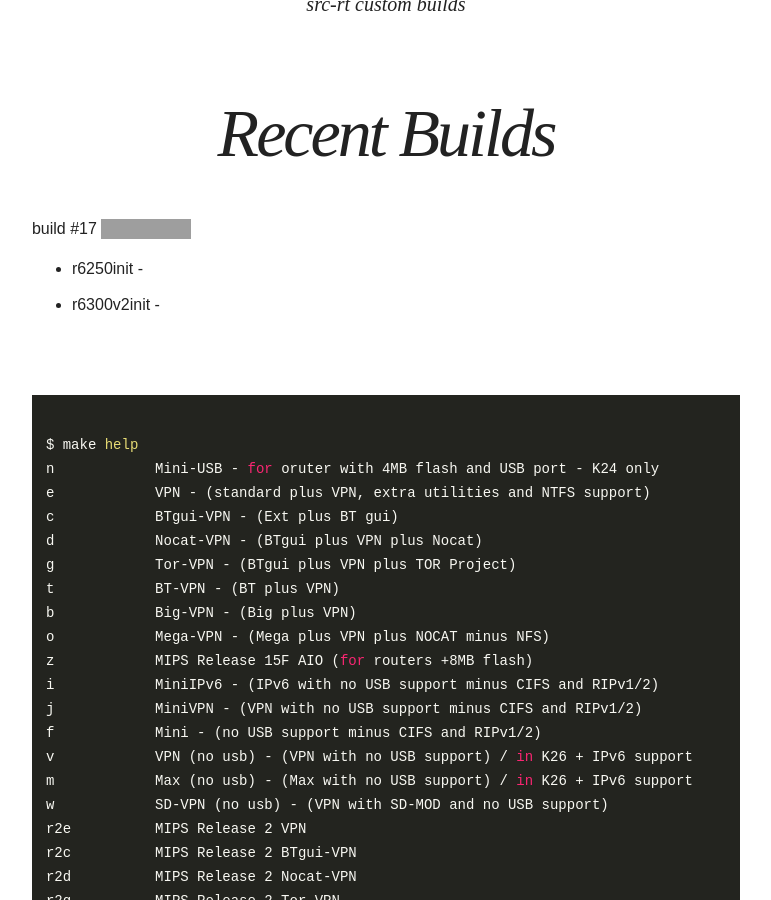
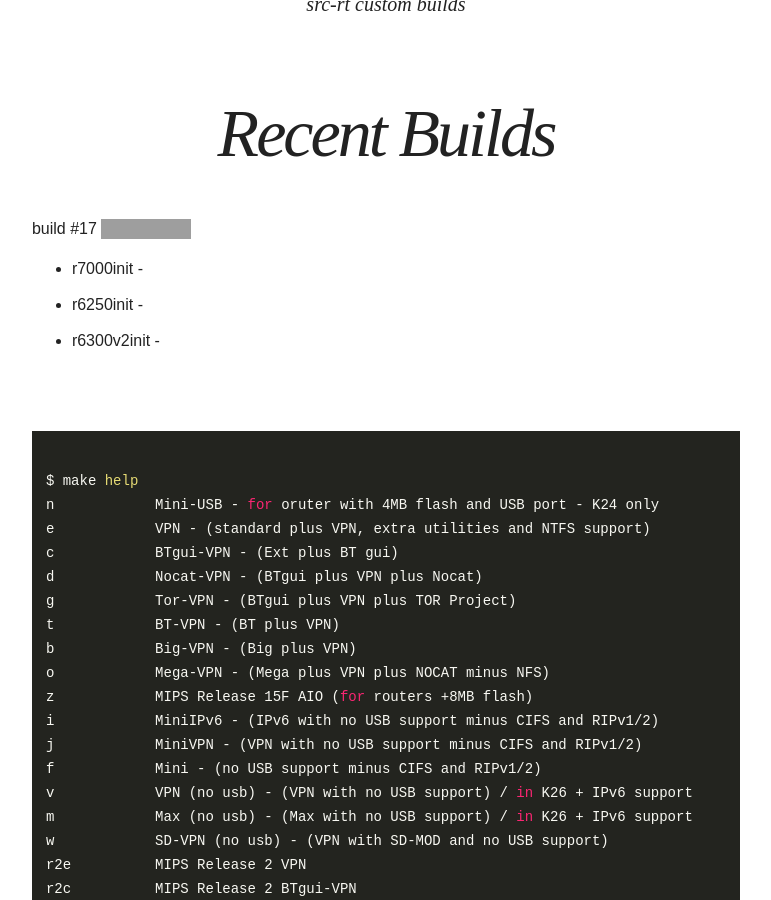
Before and after one commit to oglopss/freshTomato-ARM-ci-jekyll, a Jekyll site: the page built from index.html, in a window 1280 px wide and 900 px high, scrolled down 379 px. Shown: the whole window, without its empty margins (254-1025 px from the left). Built offline with Jekyll 4.4.1, drawn with Linux system fonts in a browser that asks for light colours; nearby versions of some CDN libraries; grey boxes are pictures that could not be loaded.

Commit message:
Travis build 17 r7000init pushed to gh-pages

```diff
--- a/_data/ss.yml
+++ b/_data/ss.yml
@@ -2,3 +2,4 @@
 files:
   - 0004 r6250init
   - 0005 r6300v2init
+  - 0003 r7000init
```
